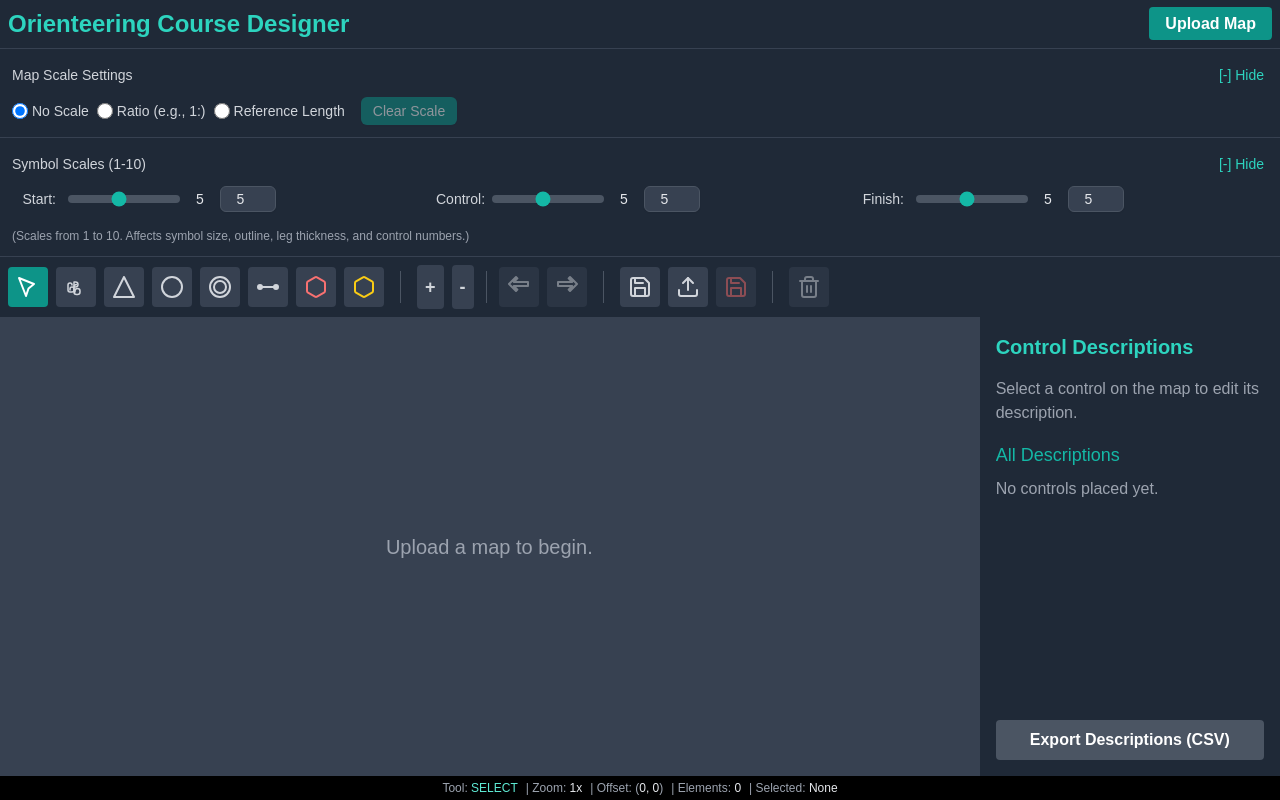
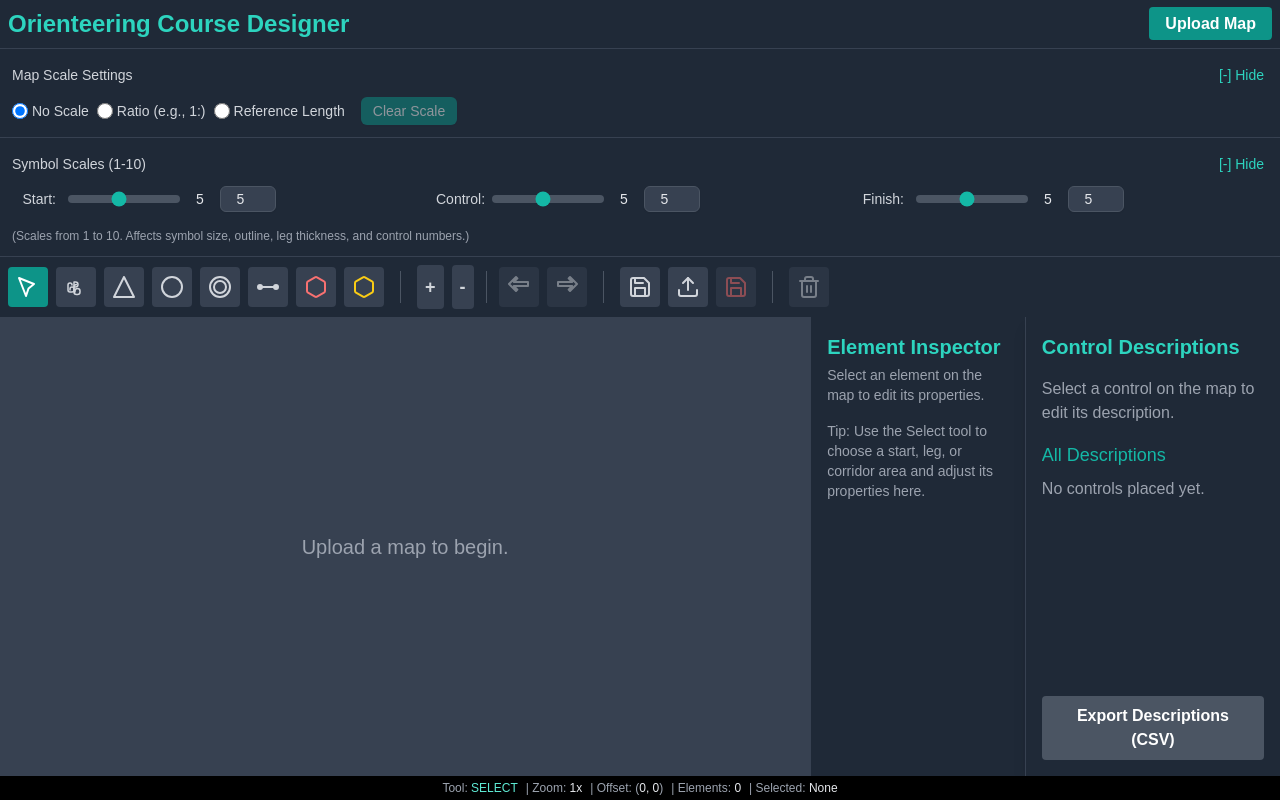
Before and after one commit to Ougadadougou/orienteer-course-designer, a React (Vite) app: page / in a window 1280 px wide. Built offline with nearby package versions, Linux system fonts and the light colour scheme.

Commit message:
Add element inspector for editing selected element properties

```diff
--- a/App.tsx
+++ b/App.tsx
@@ -9,6 +9,7 @@ import { useHistory } from './hooks/useHistory';
 import { Toolbar } from './components/Toolbar';
 import { MapDisplay, drawCourseElementOnContext } from './components/MapDisplay';
 import { ControlDescriptionPanel } from './components/ControlDescriptionPanel';
+import { ElementInspector } from './components/ElementInspector';
 import { ScaleSettings } from './components/ScaleSettings';
 import { SymbolSettings } from './components/SymbolSettings';
 import {
@@ -534,6 +535,42 @@ const App: React.FC = () => {
   const handleUpdateDescription = (controlId: string, newDescription: ControlDescriptionData) => setCourseState(prev => ({ ...prev, elements: prev.elements.map(el => (el.id === controlId && el.type === ElementType.CONTROL) ? { ...el, description: newDescription } : el) }));
   // handleUpdateControlRadius is removed
 
+  const handleUpdateStartRotation = (startId: string, rotationDegrees: number) => {
+    const normalizedDegrees = ((rotationDegrees % 360) + 360) % 360;
+    const radians = (normalizedDegrees * Math.PI) / 180;
+    setCourseState(prev => ({
+      ...prev,
+      elements: prev.elements.map(el => (el.id === startId && el.type === ElementType.START)
+        ? { ...el, rotationAngle: radians }
+        : el),
+    }));
+  };
+
+  const handleUpdateLegStyle = (legId: string, style: LegElement['style']) => {
+    setCourseState(prev => ({
+      ...prev,
+      elements: prev.elements.map(el => (el.id === legId && el.type === ElementType.LEG)
+        ? { ...el, style }
+        : el),
+    }));
+  };
+
+  const handleUpdateCorridorWidth = (areaId: string, width: number | null) => {
+    setCourseState(prev => ({
+      ...prev,
+      elements: prev.elements.map(el => {
+        if (el.id === areaId && el.type === ElementType.AREA && el.kind === AreaKind.CORRIDOR) {
+          const corridorElement = el as AreaElement;
+          return {
+            ...corridorElement,
+            corridorWidth: width === null ? undefined : width,
+          };
+        }
+        return el;
+      }),
+    }));
+  };
+
   const handleExportDescriptions = () => {
     const controls = courseState.elements.filter(el => el.type === ElementType.CONTROL) as ControlElement[];
     controls.sort((a,b) => a.number - b.number);
@@ -697,6 +734,13 @@ const App: React.FC = () => {
     return lengthInMeters >= 1000 ? `${(lengthInMeters / 1000).toFixed(2)} km` : `${lengthInMeters.toFixed(0)} m`;
   };
 
+  const selectedElement = courseState.selectedElementId
+    ? courseState.elements.find(el => el.id === courseState.selectedElementId) || null
+    : null;
+  const selectedControl = selectedElement?.type === ElementType.CONTROL
+    ? selectedElement as ControlElement
+    : null;
+
   let statusBarMessage = "";
   if (isMeasuringRefLine) {
     statusBarMessage = refLinePoints.length === 0 ? "Measuring: Click start point of reference line." : "Measuring: Click end point of reference line.";
@@ -772,8 +816,14 @@ const App: React.FC = () => {
           controlSymbolScaleUI={controlSymbolScaleUI}
           finishSymbolScaleUI={finishSymbolScaleUI}
         />
+        <ElementInspector
+          selectedElement={selectedElement}
+          onUpdateStartRotation={handleUpdateStartRotation}
+          onUpdateLegStyle={handleUpdateLegStyle}
+          onUpdateCorridorWidth={handleUpdateCorridorWidth}
+        />
         <ControlDescriptionPanel
-          selectedControl={courseState.elements.find(el => el.id === courseState.selectedElementId && el.type === ElementType.CONTROL) as ControlElement | null}
+          selectedControl={selectedControl}
           allCourseElements={courseState.elements}
           onUpdateDescription={handleUpdateDescription}
           onExportDescriptions={handleExportDescriptions}
--- /dev/null
+++ b/components/ElementInspector.tsx
@@ -0,0 +1,193 @@
+import React, { useEffect, useMemo, useState } from 'react';
+import {
+  AreaElement,
+  AreaKind,
+  CourseElement,
+  ElementType,
+  LegElement,
+  StartElement,
+} from '../types';
+
+interface ElementInspectorProps {
+  selectedElement: CourseElement | null;
+  onUpdateStartRotation: (elementId: string, rotationDegrees: number) => void;
+  onUpdateLegStyle: (elementId: string, style: LegElement['style']) => void;
+  onUpdateCorridorWidth: (elementId: string, width: number | null) => void;
+}
+
+const degFromRadians = (radians?: number): number => {
+  if (typeof radians !== 'number') return 0;
+  const normalized = (radians * 180) / Math.PI;
+  return ((normalized % 360) + 360) % 360;
+};
+
+const rotationOptions = { min: 0, max: 359, step: 1 } as const;
+
+const legStyleOptions: Array<{ value: LegElement['style']; label: string; description: string }> = [
+  { value: 'solid', label: 'Solid', description: 'Standard solid line.' },
+  { value: 'dashed', label: 'Dashed', description: 'Use for suggested or optional legs.' },
+  { value: 'uncrossable', label: 'Uncrossable', description: 'Indicate an impassable connection.' },
+];
+
+export const ElementInspector: React.FC<ElementInspectorProps> = ({
+  selectedElement,
+  onUpdateStartRotation,
+  onUpdateLegStyle,
+  onUpdateCorridorWidth,
+}) => {
+  const [corridorWidthDraft, setCorridorWidthDraft] = useState('');
+
+  const startElement = useMemo<StartElement | null>(() => {
+    if (selectedElement?.type === ElementType.START) {
+      return selectedElement as StartElement;
+    }
+    return null;
+  }, [selectedElement]);
+
+  const legElement = useMemo<LegElement | null>(() => {
+    if (selectedElement?.type === ElementType.LEG) {
+      return selectedElement as LegElement;
+    }
+    return null;
+  }, [selectedElement]);
+
+  const corridorArea = useMemo<AreaElement | null>(() => {
+    if (selectedElement?.type === ElementType.AREA) {
+      const area = selectedElement as AreaElement;
+      if (area.kind === AreaKind.CORRIDOR) {
+        return area;
+      }
+    }
+    return null;
+  }, [selectedElement]);
+
+  useEffect(() => {
+    if (corridorArea) {
+      setCorridorWidthDraft(
+        typeof corridorArea.corridorWidth === 'number' && !Number.isNaN(corridorArea.corridorWidth)
+          ? corridorArea.corridorWidth.toString()
+          : ''
+      );
+    } else {
+      setCorridorWidthDraft('');
+    }
+  }, [corridorArea]);
+
+  const rotationDegrees = useMemo(() => degFromRadians(startElement?.rotationAngle), [startElement]);
+
+  const commitCorridorWidth = () => {
+    if (!corridorArea) return;
+    const trimmed = corridorWidthDraft.trim();
+    if (trimmed === '') {
+      onUpdateCorridorWidth(corridorArea.id, null);
+      return;
+    }
+
+    const parsed = Number.parseFloat(trimmed);
+    if (!Number.isNaN(parsed) && Number.isFinite(parsed) && parsed >= 0) {
+      onUpdateCorridorWidth(corridorArea.id, parsed);
+    }
+  };
+
+  return (
+    <div className="w-80 bg-gray-800 p-4 border-l border-gray-700 shadow-lg overflow-y-auto flex flex-col gap-4">
+      <div>
+        <h2 className="text-xl font-semibold text-teal-400">Element Inspector</h2>
+        {selectedElement ? (
+          <p className="text-sm text-gray-300 mt-1 break-words">
+            Inspecting <span className="text-teal-300 font-medium">{selectedElement.type}</span> element
+            <br />
+            <span className="text-gray-400">ID:</span> {selectedElement.id}
+          </p>
+        ) : (
+          <p className="text-sm text-gray-400 mt-1">Select an element on the map to edit its properties.</p>
+        )}
+      </div>
+
+      {startElement && (
+        <div className="bg-gray-900/60 border border-gray-700 rounded-lg p-3">
+          <h3 className="text-lg font-medium text-teal-300 mb-2">Start Settings</h3>
+          <label htmlFor="start-rotation" className="block text-sm font-medium text-gray-300">
+            Rotation
+          </label>
+          <input
+            id="start-rotation"
+            type="range"
+            min={rotationOptions.min}
+            max={rotationOptions.max}
+            step={rotationOptions.step}
+            value={rotationDegrees}
+            onChange={(event) => {
+              const newDegrees = Number.parseInt(event.target.value, 10);
+              if (!Number.isNaN(newDegrees)) {
+                onUpdateStartRotation(startElement.id, newDegrees);
+              }
+            }}
+            className="w-full mt-2"
+          />
+          <div className="text-sm text-gray-300 mt-1">{rotationDegrees.toFixed(0)}°</div>
+        </div>
+      )}
+
+      {legElement && (
+        <div className="bg-gray-900/60 border border-gray-700 rounded-lg p-3">
+          <h3 className="text-lg font-medium text-teal-300 mb-2">Leg Style</h3>
+          <div className="space-y-2">
+            {legStyleOptions.map((option) => (
+              <label key={option.value} className="flex items-start gap-2 text-sm text-gray-200">
+                <input
+                  type="radio"
+                  name="leg-style"
+                  value={option.value}
+                  checked={legElement.style === option.value}
+                  onChange={() => onUpdateLegStyle(legElement.id, option.value)}
+                  className="mt-0.5 text-teal-500 focus:ring-teal-500"
+                />
+                <span>
+                  <span className="font-medium text-gray-100">{option.label}</span>
+                  <br />
+                  <span className="text-gray-400">{option.description}</span>
+                </span>
+              </label>
+            ))}
+          </div>
+        </div>
+      )}
+
+      {corridorArea && (
+        <div className="bg-gray-900/60 border border-gray-700 rounded-lg p-3">
+          <h3 className="text-lg font-medium text-teal-300 mb-2">Corridor Settings</h3>
+          <label htmlFor="corridor-width" className="block text-sm font-medium text-gray-300">
+            Corridor Width (placeholder)
+          </label>
+          <input
+            id="corridor-width"
+            type="number"
+            min={0}
+            step={0.1}
+            value={corridorWidthDraft}
+            onChange={(event) => setCorridorWidthDraft(event.target.value)}
+            onBlur={commitCorridorWidth}
+            onKeyDown={(event) => {
+              if (event.key === 'Enter') {
+                event.preventDefault();
+                commitCorridorWidth();
+              }
+            }}
+            placeholder="e.g., 4.0"
+            className="mt-2 block w-full px-3 py-2 bg-gray-800 border border-gray-700 rounded-md text-sm text-gray-200 focus:outline-none focus:ring-2 focus:ring-teal-500"
+          />
+          <p className="text-xs text-gray-400 mt-2">
+            Width value is stored for future corridor rendering logic.
+          </p>
+        </div>
+      )}
+
+      {!selectedElement && (
+        <div className="text-sm text-gray-400">
+          Tip: Use the Select tool to choose a start, leg, or corridor area and adjust its properties here.
+        </div>
+      )}
+    </div>
+  );
+};
--- a/types.ts
+++ b/types.ts
@@ -87,6 +87,7 @@ export interface AreaElement extends CourseElementBase {
   type: ElementType.AREA;
   points: Point[];
   kind: AreaKind;
+  corridorWidth?: number; // Optional width for corridor-type areas, in meters or map units
 }
 
 export type CourseElement = StartElement | ControlElement | FinishElement | LegElement | AreaElement;
```
